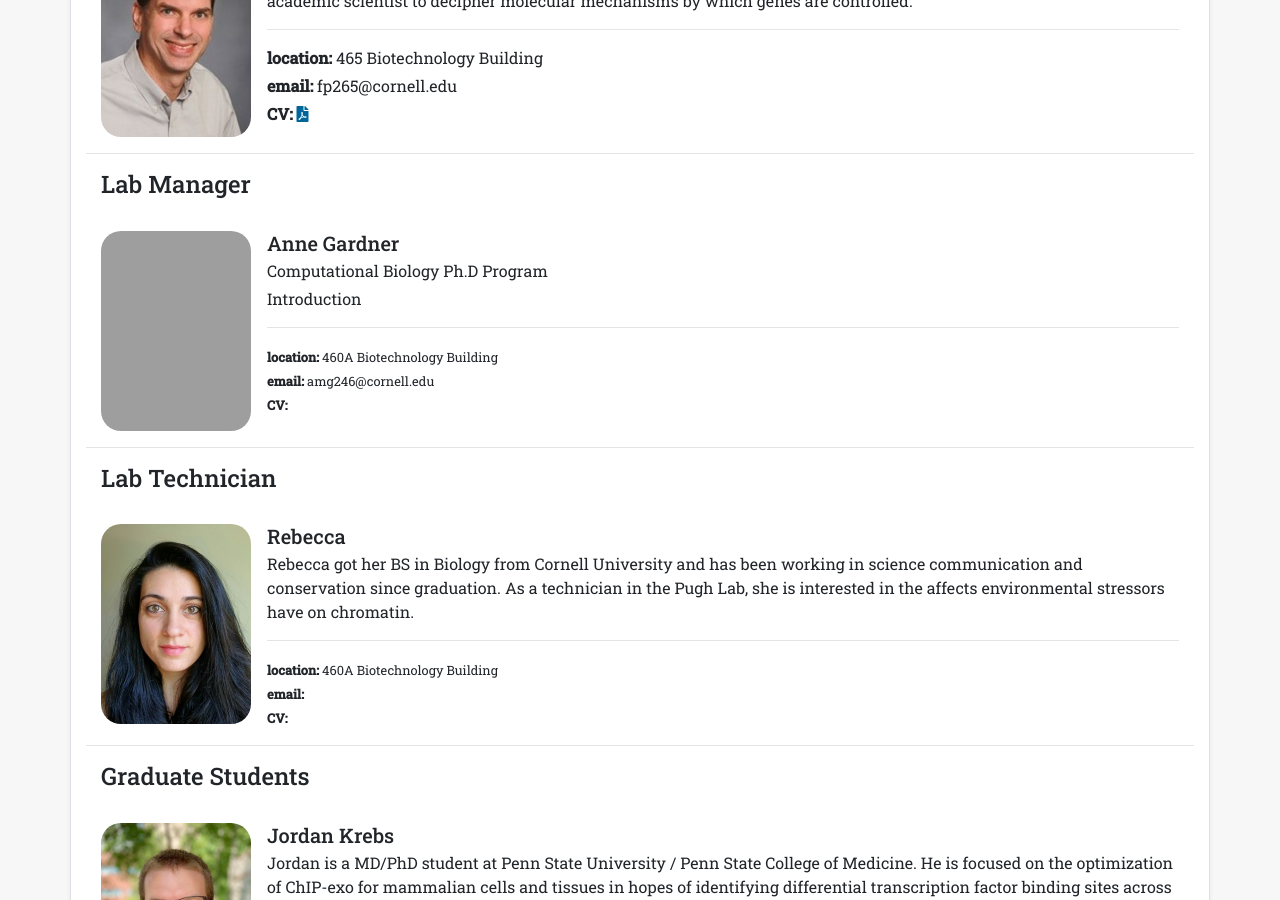
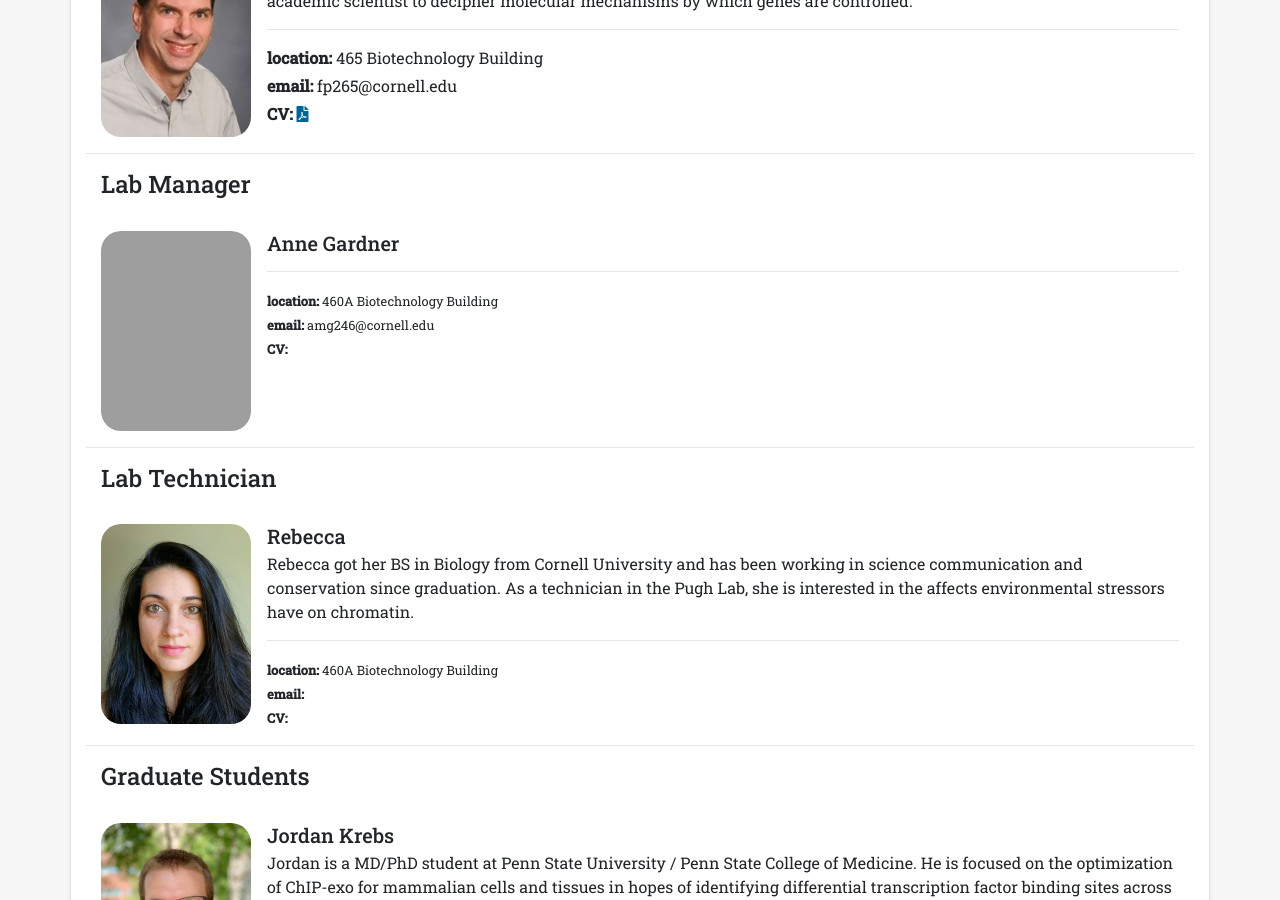
Before and after one commit to CEGRcode/cegrcode.github.io, a Jekyll site: the page built from group.html, in a window 1280 px wide and 900 px high, scrolled down 385 px. Built offline with Jekyll 4.4.1, drawn with Linux system fonts in a browser that asks for light colours; nearby versions of some CDN libraries; grey boxes are pictures that could not be loaded.

Commit message:
Group.html: revised Anne's title

```diff
--- a/group.html
+++ b/group.html
@@ -78,8 +78,8 @@ title: Group
         />
         <div class="media-body">
           <h5 class="mt-0 mb-1">Anne Gardner</h5>
-          <p class="mt-0 mb-1">Computational Biology Ph.D Program</p>
-          <p class="mt-0 mb-1">Introduction</p>
+          <p class="mt-0 mb-1"></p>
+          <p class="mt-0 mb-1"></p>
           <hr />
           <small><strong>location:</strong> 460A Biotechnology Building </small>
           <br />
```
